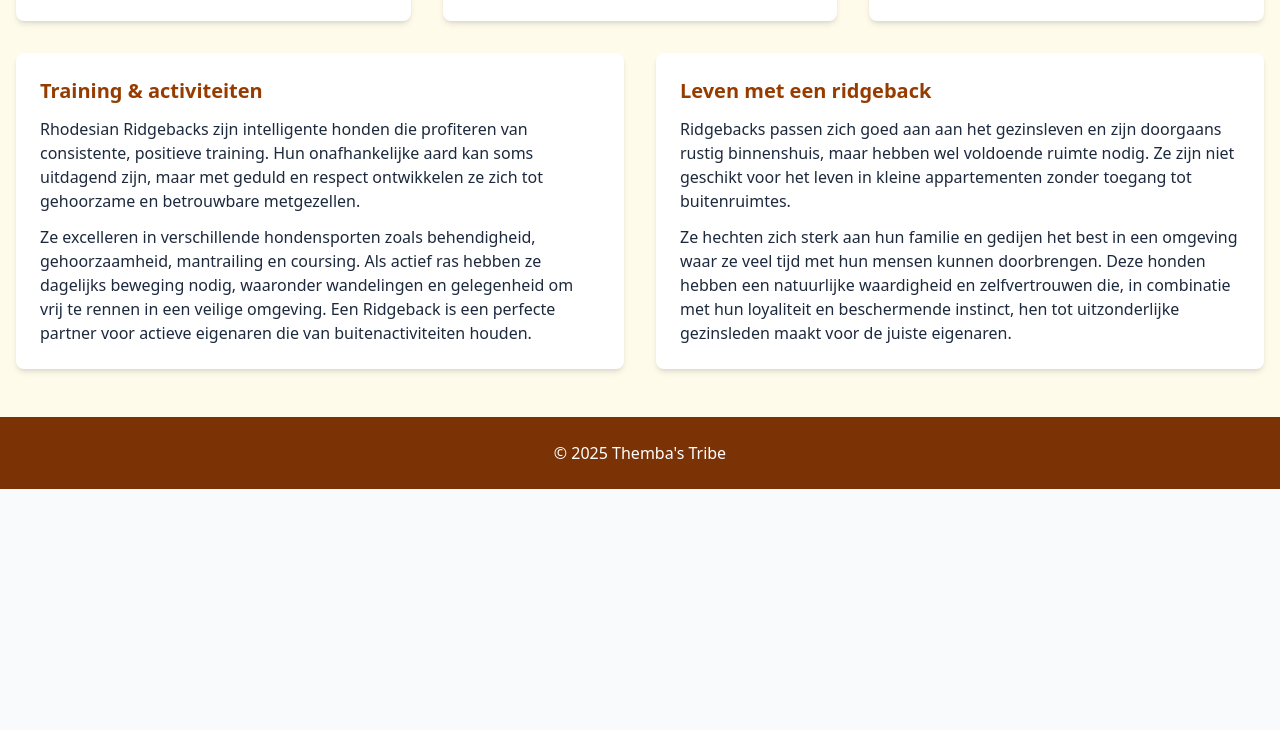
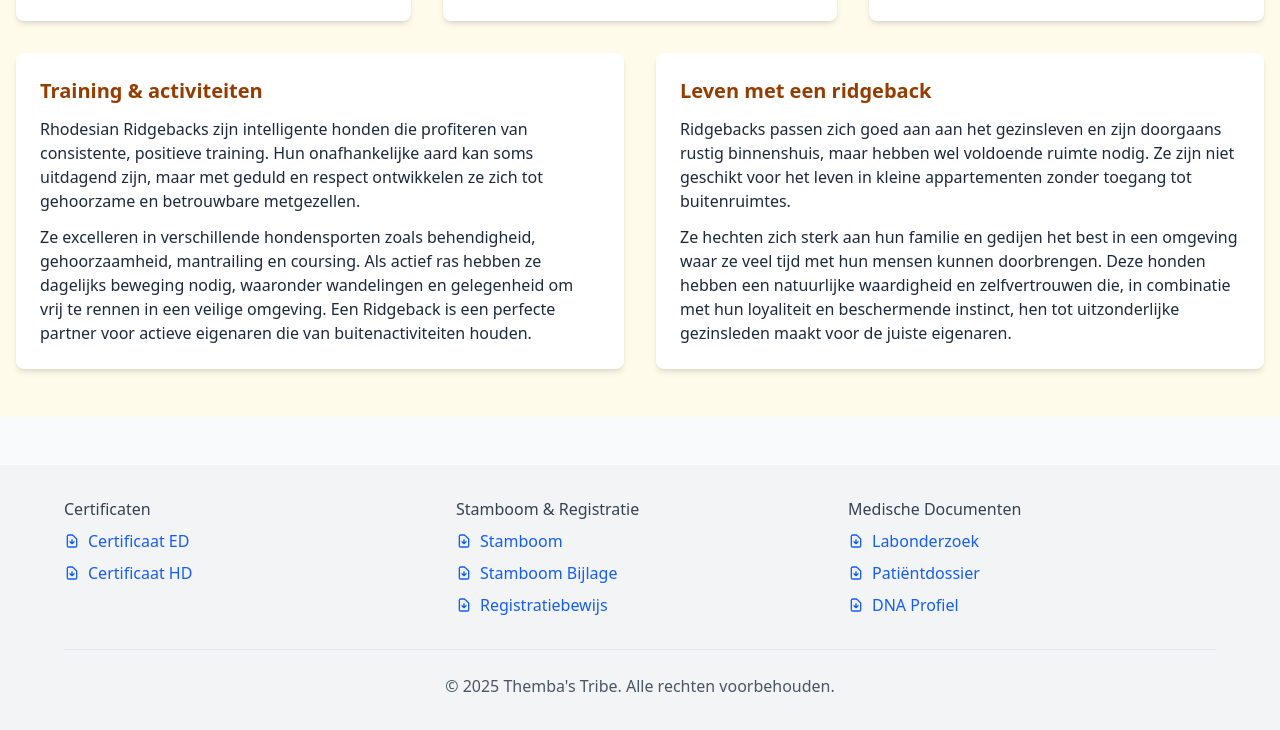
Before and after one commit to webbertakken/thembastribe-nl, an Astro site: page / in a window 1280 px wide. Shown: the part 1331-2061 px from the top of the page. Before the commit the page ends 1820 px from the top, so only its background shows below. Built offline with nearby package versions, Linux system fonts and the light colour scheme; Astro itself is replaced by a stand-in of ours.

Commit message:
feat: add footer with docs (#5)

```diff
--- a/src/components/Footer.astro
+++ b/src/components/Footer.astro
@@ -2,10 +2,95 @@
 // Footer component with copyright info
 ---
 
-<footer class="bg-amber-900 text-white mt-auto py-6 -ml-[calc(100vw-100%)] pl-[calc(100vw-100%)]">
+<footer class="bg-gray-100 py-8 mt-12">
   <div class="container mx-auto px-4">
-    <div class="text-center">
-      <p>© {new Date().getFullYear()} Themba's Tribe</p>
+    <div class="max-w-6xl mx-auto">
+      <div class="grid grid-cols-1 md:grid-cols-3 gap-6">
+        <div class="space-y-2">
+          <h4 class="font-medium text-gray-700">Certificaten</h4>
+          <ul class="space-y-2">
+            <li>
+              <a href="/documents/2022-09-19-certificaat-ED.pdf" class="text-blue-600 hover:text-blue-800 flex items-center gap-2" target="_blank" rel="noopener noreferrer">
+                <svg xmlns="http://www.w3.org/2000/svg" class="h-4 w-4" fill="none" viewBox="0 0 24 24" stroke="currentColor">
+                  <path stroke-linecap="round" stroke-linejoin="round" stroke-width="2" d="M12 10v6m0 0l-3-3m3 3l3-3m2 8H7a2 2 0 01-2-2V5a2 2 0 012-2h5.586a1 1 0 01.707.293l5.414 5.414a1 1 0 01.293.707V19a2 2 0 01-2 2z" />
+                </svg>
+                Certificaat ED
+              </a>
+            </li>
+            <li>
+              <a href="/documents/2022-09-19-certificaat-HD.pdf" class="text-blue-600 hover:text-blue-800 flex items-center gap-2" target="_blank" rel="noopener noreferrer">
+                <svg xmlns="http://www.w3.org/2000/svg" class="h-4 w-4" fill="none" viewBox="0 0 24 24" stroke="currentColor">
+                  <path stroke-linecap="round" stroke-linejoin="round" stroke-width="2" d="M12 10v6m0 0l-3-3m3 3l3-3m2 8H7a2 2 0 01-2-2V5a2 2 0 012-2h5.586a1 1 0 01.707.293l5.414 5.414a1 1 0 01.293.707V19a2 2 0 01-2 2z" />
+                </svg>
+                Certificaat HD
+              </a>
+            </li>
+          </ul>
+        </div>
+
+        <div class="space-y-2">
+          <h4 class="font-medium text-gray-700">Stamboom & Registratie</h4>
+          <ul class="space-y-2">
+            <li>
+              <a href="/documents/Stamboom (3214488).pdf" class="text-blue-600 hover:text-blue-800 flex items-center gap-2" target="_blank" rel="noopener noreferrer">
+                <svg xmlns="http://www.w3.org/2000/svg" class="h-4 w-4" fill="none" viewBox="0 0 24 24" stroke="currentColor">
+                  <path stroke-linecap="round" stroke-linejoin="round" stroke-width="2" d="M12 10v6m0 0l-3-3m3 3l3-3m2 8H7a2 2 0 01-2-2V5a2 2 0 012-2h5.586a1 1 0 01.707.293l5.414 5.414a1 1 0 01.293.707V19a2 2 0 01-2 2z" />
+                </svg>
+                Stamboom
+              </a>
+            </li>
+            <li>
+              <a href="/documents/Stamboom bijlage (3214488).pdf" class="text-blue-600 hover:text-blue-800 flex items-center gap-2" target="_blank" rel="noopener noreferrer">
+                <svg xmlns="http://www.w3.org/2000/svg" class="h-4 w-4" fill="none" viewBox="0 0 24 24" stroke="currentColor">
+                  <path stroke-linecap="round" stroke-linejoin="round" stroke-width="2" d="M12 10v6m0 0l-3-3m3 3l3-3m2 8H7a2 2 0 01-2-2V5a2 2 0 012-2h5.586a1 1 0 01.707.293l5.414 5.414a1 1 0 01.293.707V19a2 2 0 01-2 2z" />
+                </svg>
+                Stamboom Bijlage
+              </a>
+            </li>
+            <li>
+              <a href="/documents/Registratiebewijs (3214488).pdf" class="text-blue-600 hover:text-blue-800 flex items-center gap-2" target="_blank" rel="noopener noreferrer">
+                <svg xmlns="http://www.w3.org/2000/svg" class="h-4 w-4" fill="none" viewBox="0 0 24 24" stroke="currentColor">
+                  <path stroke-linecap="round" stroke-linejoin="round" stroke-width="2" d="M12 10v6m0 0l-3-3m3 3l3-3m2 8H7a2 2 0 01-2-2V5a2 2 0 012-2h5.586a1 1 0 01.707.293l5.414 5.414a1 1 0 01.293.707V19a2 2 0 01-2 2z" />
+                </svg>
+                Registratiebewijs
+              </a>
+            </li>
+          </ul>
+        </div>
+
+        <div class="space-y-2">
+          <h4 class="font-medium text-gray-700">Medische Documenten</h4>
+          <ul class="space-y-2">
+            <li>
+              <a href="/documents/Labonderzoek- 2209-N-11020.pdf" class="text-blue-600 hover:text-blue-800 flex items-center gap-2" target="_blank" rel="noopener noreferrer">
+                <svg xmlns="http://www.w3.org/2000/svg" class="h-4 w-4" fill="none" viewBox="0 0 24 24" stroke="currentColor">
+                  <path stroke-linecap="round" stroke-linejoin="round" stroke-width="2" d="M12 10v6m0 0l-3-3m3 3l3-3m2 8H7a2 2 0 01-2-2V5a2 2 0 012-2h5.586a1 1 0 01.707.293l5.414 5.414a1 1 0 01.293.707V19a2 2 0 01-2 2z" />
+                </svg>
+                Labonderzoek
+              </a>
+            </li>
+            <li>
+              <a href="/documents/patientdossier_20220930_Martens, C._Themba.pdf" class="text-blue-600 hover:text-blue-800 flex items-center gap-2" target="_blank" rel="noopener noreferrer">
+                <svg xmlns="http://www.w3.org/2000/svg" class="h-4 w-4" fill="none" viewBox="0 0 24 24" stroke="currentColor">
+                  <path stroke-linecap="round" stroke-linejoin="round" stroke-width="2" d="M12 10v6m0 0l-3-3m3 3l3-3m2 8H7a2 2 0 01-2-2V5a2 2 0 012-2h5.586a1 1 0 01.707.293l5.414 5.414a1 1 0 01.293.707V19a2 2 0 01-2 2z" />
+                </svg>
+                Patiëntdossier
+              </a>
+            </li>
+            <li>
+              <a href="/documents/DNA-profiel-STR.pdf" class="text-blue-600 hover:text-blue-800 flex items-center gap-2" target="_blank" rel="noopener noreferrer">
+                <svg xmlns="http://www.w3.org/2000/svg" class="h-4 w-4" fill="none" viewBox="0 0 24 24" stroke="currentColor">
+                  <path stroke-linecap="round" stroke-linejoin="round" stroke-width="2" d="M12 10v6m0 0l-3-3m3 3l3-3m2 8H7a2 2 0 01-2-2V5a2 2 0 012-2h5.586a1 1 0 01.707.293l5.414 5.414a1 1 0 01.293.707V19a2 2 0 01-2 2z" />
+                </svg>
+                DNA Profiel
+              </a>
+            </li>
+          </ul>
+        </div>
+      </div>
+      <div class="mt-8 pt-6 border-t border-gray-200 text-center text-gray-600">
+        <p>© {new Date().getFullYear()} Themba's Tribe. Alle rechten voorbehouden.</p>
+      </div>
     </div>
   </div>
 </footer>
```
Also changed, not shown: 8 other files.
